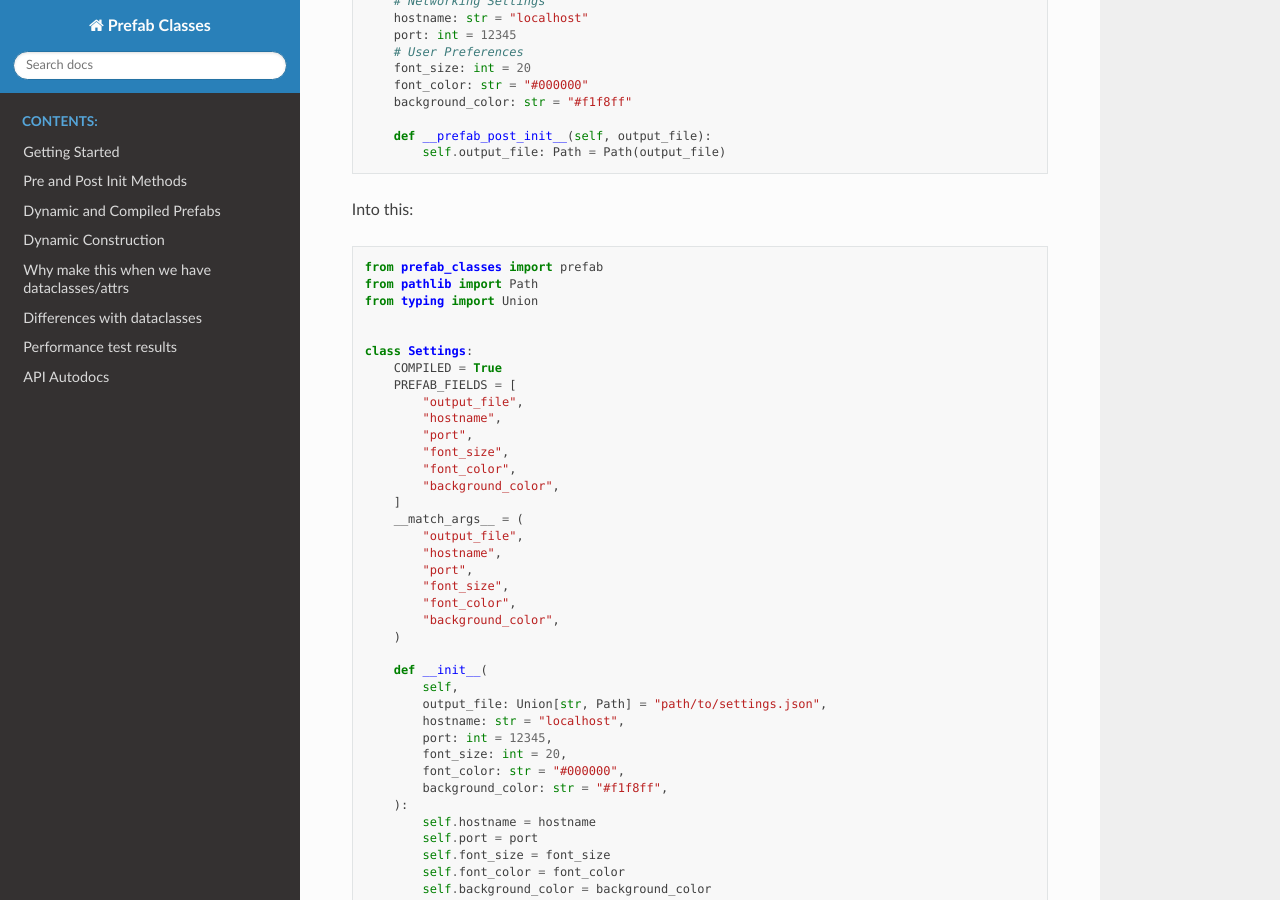
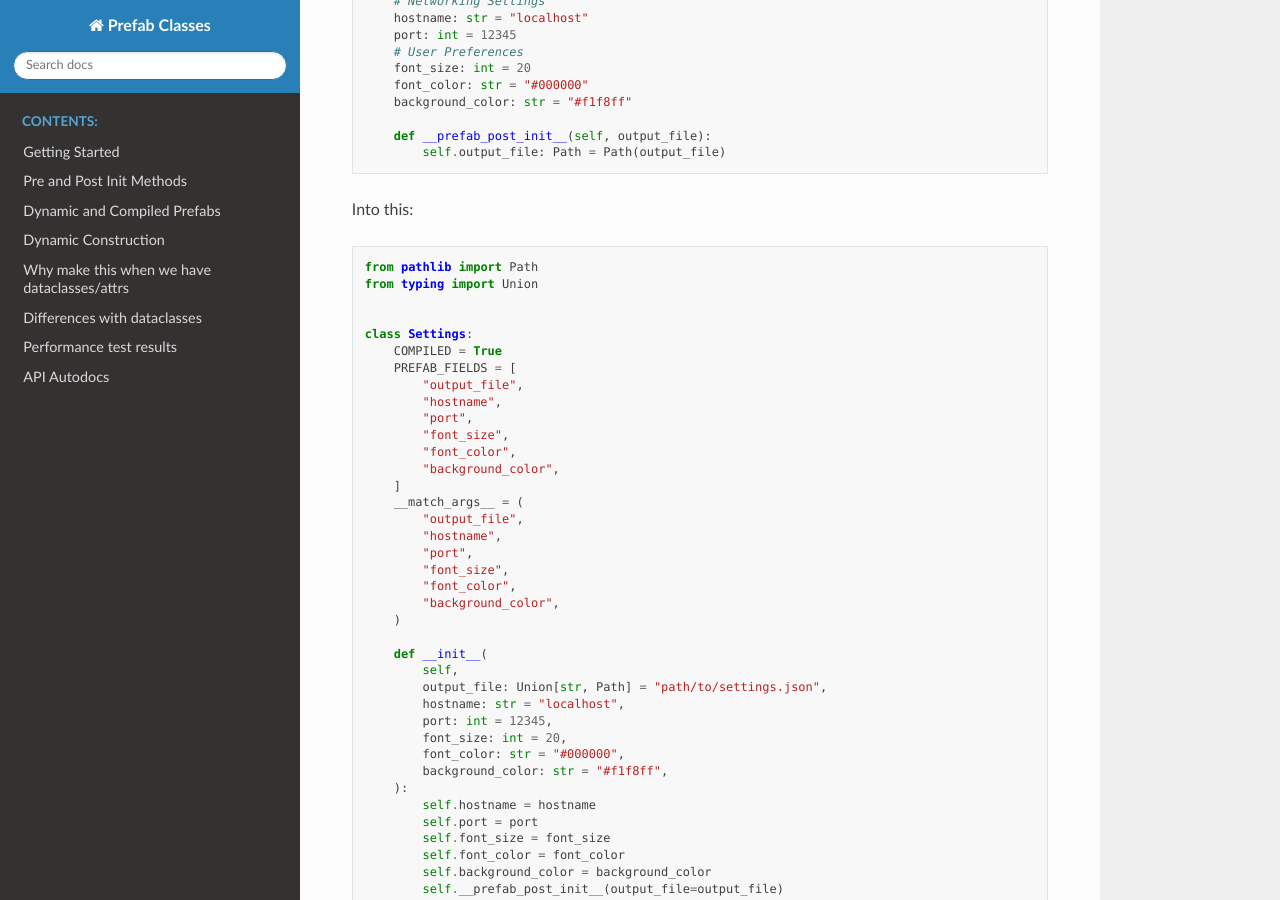
Before and after one commit to DavidCEllis/PrefabClasses, a Sphinx documentation site: the page built from docs/index.md, in a window 1280 px wide and 900 px high, scrolled down 434 px. Built offline with Sphinx 7.4.7 and the Read the Docs theme 2.0.0, drawn with Linux system fonts in a browser that asks for light colours.

Commit message:
Remove import that would no longer be there with the last update

````diff
--- a/docs/index.md
+++ b/docs/index.md
@@ -45,7 +45,6 @@
 Into this:
 
 ```python
-from prefab_classes import prefab
 from pathlib import Path
 from typing import Union
 
````
